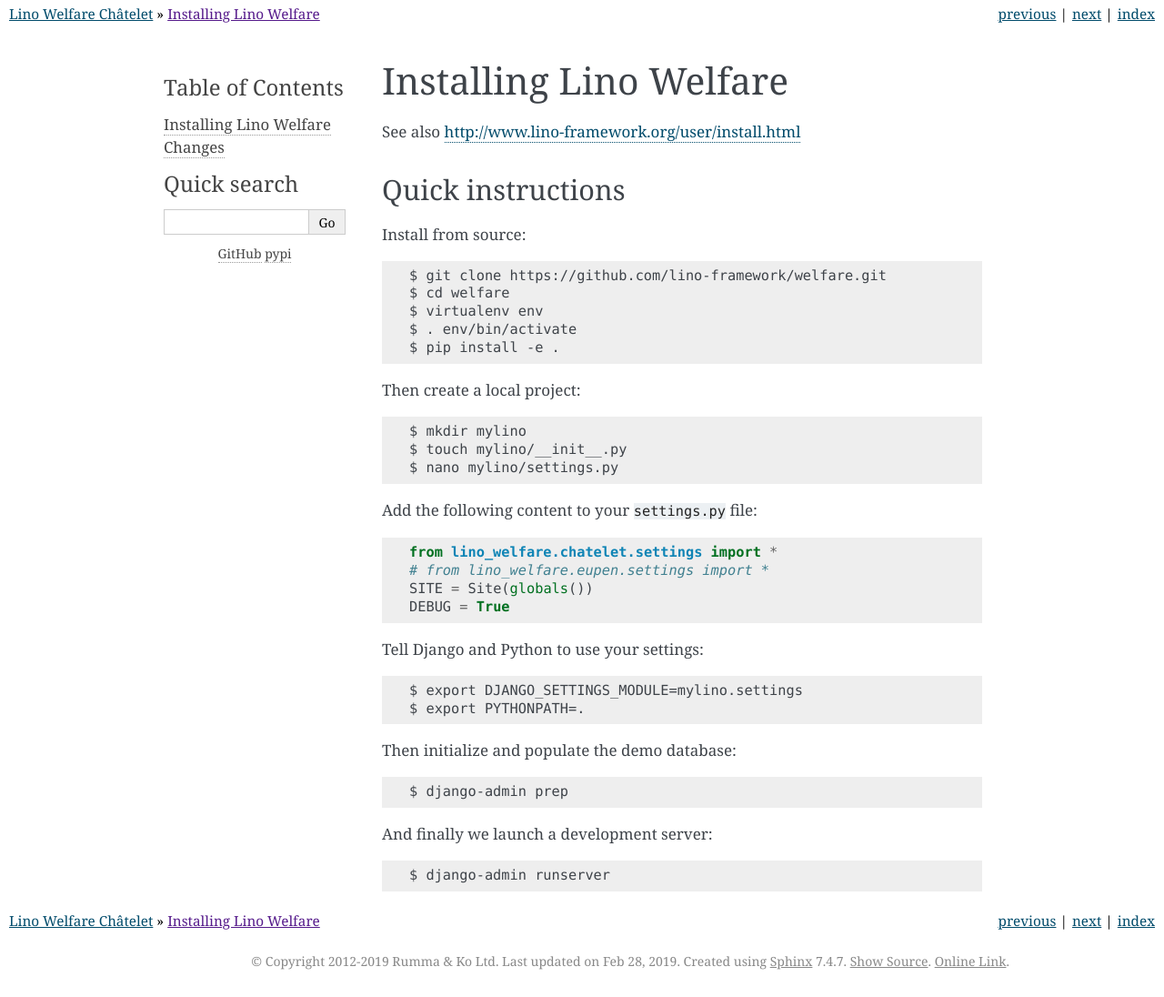
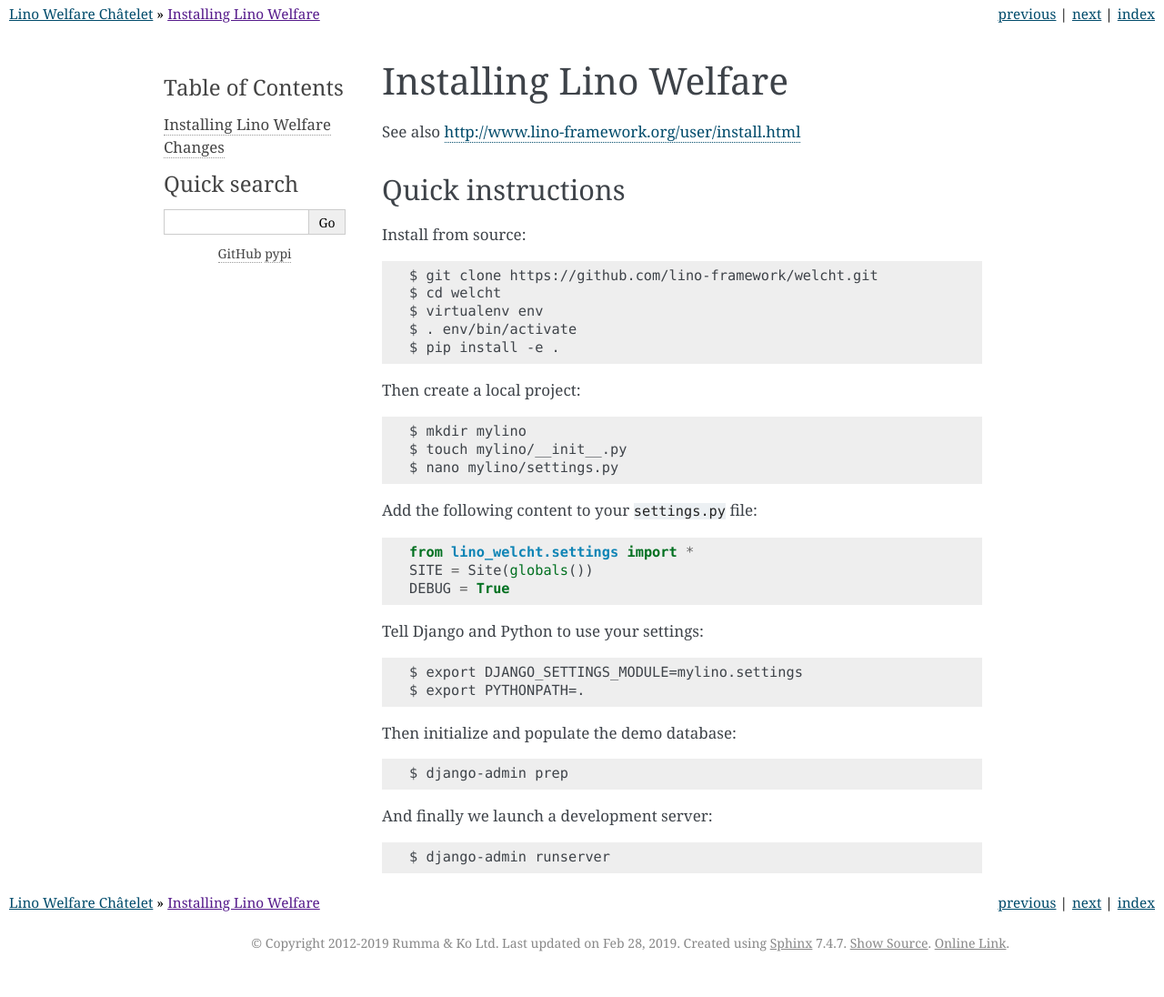
Before and after one commit to lino-framework/welcht, a Sphinx documentation site: the page built from docs/install/index.rst, in a window 1280 px wide. Shown: the whole page at 91% size. Built offline with Sphinx 7.4.7, drawn with Linux system fonts in a browser that asks for light colours; cross-references to code outside the pages are shown as plain code.

Commit message:
http://luc.lino-framework.org/blog/2019/0228.html

```diff
--- a/docs/install/index.rst
+++ b/docs/install/index.rst
@@ -11,8 +11,8 @@
 
 Install from source::
 
-    $ git clone https://github.com/lino-framework/welfare.git
-    $ cd welfare
+    $ git clone https://github.com/lino-framework/welcht.git
+    $ cd welcht
     $ virtualenv env
     $ . env/bin/activate
     $ pip install -e .
@@ -25,8 +25,7 @@
 
 Add the following content to your :xfile:`settings.py` file::
 
-    from lino_welfare.chatelet.settings import *
-    # from lino_welfare.eupen.settings import *
+    from lino_welcht.settings import *
     SITE = Site(globals())
     DEBUG = True
 
```
Also changed, not shown: 1 other file.
